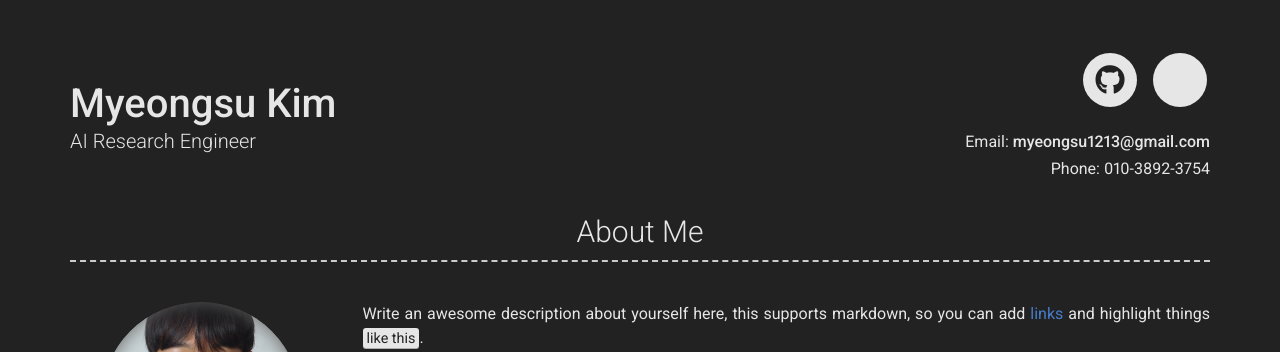
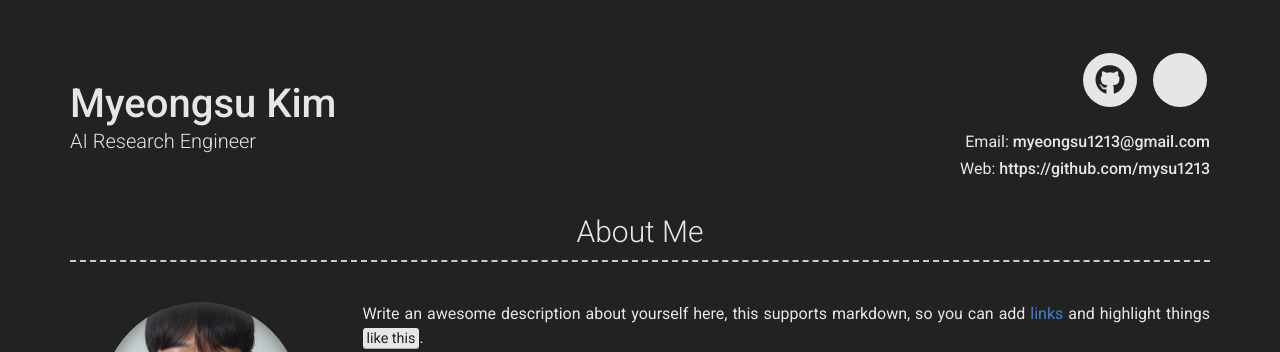
Before and after one commit to mysu1213/mysu1213_resume.github.io, a Jekyll site: the page built from index.md, in a window 1280 px wide. Shown: the top 352 px of the page. Built offline with Jekyll 4.4.1, drawn with Linux system fonts in a browser that asks for light colours; nearby versions of some CDN libraries; part of the change alters nothing that is shown.

Commit message:
Update _config.yml

```diff
--- a/_config.yml
+++ b/_config.yml
@@ -10,9 +10,9 @@ name: Myeongsu Kim
 title: AI Research Engineer
 email: myeongsu1213@gmail.com
 # email_title: Email (Email title override)
-phone: 010-3892-3754
+# phone: 010-3892-3754
 # phone_title: Phone (Phone title override)
-# website: Your website (eg. https://google.com)(optional)
+website: https://github.com/mysu1213
 # website_title: Web (Website title override)
 
 # Dark Mode (true/false/never)
```
